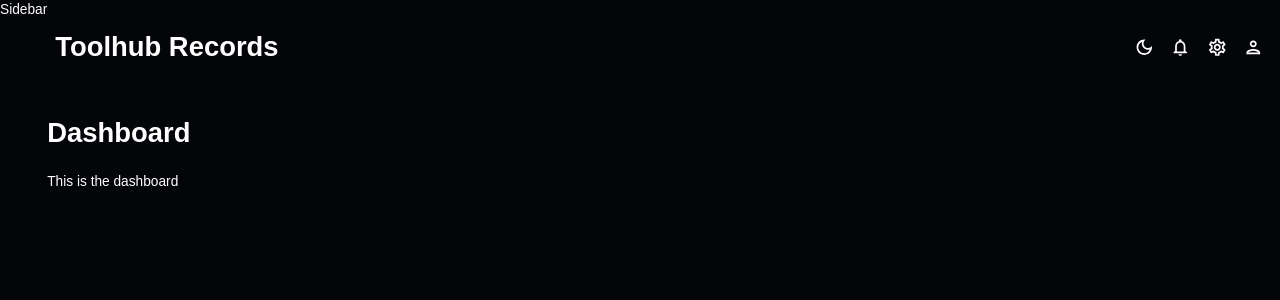
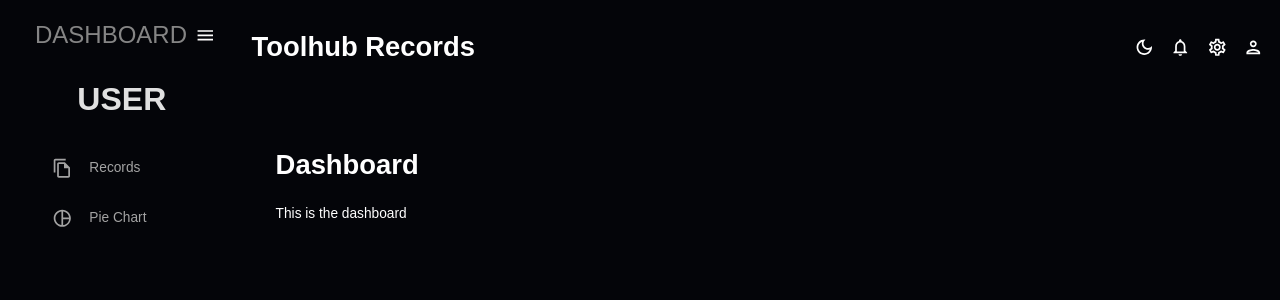
Before and after one commit to Graycemuthui/Toolhub-Record-Management, a React (Create React App) app: page / in a window 1280 px wide. Shown: the top 300 px of the page. Built offline with nearby package versions, Linux system fonts and the light colour scheme.

Commit message:
Create Sidebar for the dashboard

```diff
--- a/src/App.js
+++ b/src/App.js
@@ -1,13 +1,11 @@
 import { ColorModeContext, useMode } from "./color";
 import { CssBaseline, ThemeProvider } from "@mui/material";
 import { Routes, Route } from "react-router-dom";
-import TopBar from "./components/dashboard/topbar";
-import SideBar from "./components/dashboard/sidebar";
-import MainPage from "./components/dashboard/mainpage";
-import Form from "./components/pages/form";
-import Line from "./components/pages/line";
-import Pie from "./components/pages/pie";
-import Tools from "./components/pages/records";
+import TopBar from "./components/dashboard/TopBar";
+import SideBar from "./components/dashboard/SideBar";
+import MainPage from "./components/dashboard/MainPage";
+import Pie from "./components/dashboard/Pie";
+import Records from "./components/dashboard/Records";
 
 function App() {
   const [theme, colorMode] = useMode();
@@ -22,10 +20,8 @@ function App() {
             <TopBar />
             <Routes>
               <Route path="/" element={<MainPage />} />
-              <Route path="/tools" element={<Tools />} />
-              <Route path="/form" element={<Form />} />
+              <Route path="/tools" element={<Records />} />
               <Route path="/pie" element={<Pie />} />
-              <Route path="/line" element={<Line />} />
             </Routes>
           </main>
         </div>
--- a/src/components/dashboard/mainpage.jsx
+++ b/src/components/dashboard/mainpage.jsx
@@ -1,10 +1,12 @@
-const mainPage = () => {
+import "../../index.css";
+
+const MainPage = () => {
   return (
-    <div>
-      <h1>Dashboard</h1>
-      <p>This is the dashboard</p>
+    <div className="mainpage">
+      <h1 className="main-heading">Dashboard</h1>
+      <p className="main-paa">This is the dashboard</p>
     </div>
   );
 };
 
-export default mainPage;
+export default MainPage;
--- a/src/components/dashboard/sidebar.jsx
+++ b/src/components/dashboard/sidebar.jsx
@@ -1,5 +1,119 @@
+import { useState } from "react";
+import { ProSidebarProvider, Menu, MenuItem } from "react-pro-sidebar";
+import { Box, IconButton, Typography, useTheme } from "@mui/material";
+import { Link } from "react-router-dom";
+import { tokens } from "../../color";
+import MenuOutlinedIcon from "@mui/icons-material/MenuOutlined";
+import FileCopyOutlinedIcon from "@mui/icons-material/FileCopyOutlined";
+import PieChartOutlineOutlinedIcon from "@mui/icons-material/PieChartOutlineOutlined";
+
+const Item = ({ title, to, icon, selected, setSelected }) => {
+  const theme = useTheme();
+  const colors = tokens(theme.palette.mode);
+  return (
+    <MenuItem
+      active={selected === title}
+      style={{
+        color: colors.grey[300],
+      }}
+      onClick={() => setSelected(title)}
+      icon={icon}
+    >
+      <Typography>{title}</Typography>
+      <Link to={to} />
+    </MenuItem>
+  );
+};
+
 const SideBar = () => {
-  return <div>Sidebar</div>;
+  const theme = useTheme();
+  const colors = tokens(theme.palette.mode);
+  const [isCollapsed, setIsCollapsed] = useState(false);
+  const [selected, setSelected] = useState("MainPage");
+
+  return (
+    <Box
+      sx={{
+        "& .pro-sidebar-inner": {
+          background: `${colors.primary[400]} !important`,
+        },
+        "& .pro-icon-wrapper": {
+          backgroundColor: "transparent !important",
+        },
+        "& .pro-inner-item": {
+          padding: "5px 35px 5px 20px !important",
+        },
+        "& .pro-inner-item:hover": {
+          color: "#868dfb !important",
+        },
+        "& .pro-menu-item.active": {
+          color: "#6870fa !important",
+        },
+      }}
+    >
+      <ProSidebarProvider collapsed={isCollapsed}>
+        <Menu iconShape="square">
+          <MenuItem
+            onClick={() => setIsCollapsed(!isCollapsed)}
+            icon={isCollapsed ? <MenuOutlinedIcon /> : undefined}
+            style={{
+              margin: "10px 0 20px 0",
+              color: colors.grey[900],
+            }}
+          >
+            {!isCollapsed && (
+              <Box
+                display="flex"
+                justifyContent="space-between"
+                alignItems="center"
+                ml="15px"
+              >
+                <Typography variant="h3" color={colors.grey[400]}>
+                  DASHBOARD
+                </Typography>
+                <IconButton onClick={() => setIsCollapsed(!isCollapsed)}>
+                  <MenuOutlinedIcon />
+                </IconButton>
+              </Box>
+            )}
+          </MenuItem>
+
+          {!isCollapsed && (
+            <Box mb="25px">
+              <Box textAlign="center">
+                <Typography
+                  variant="h2"
+                  color={colors.grey[100]}
+                  fontWeight="bold"
+                  sx={{ m: "10px 0 0 0" }}
+                >
+                  USER
+                </Typography>
+              </Box>
+            </Box>
+          )}
+
+          <Box paddingLeft={isCollapsed ? undefined : "10%"}>
+            <Item
+              title="Records"
+              to="/records"
+              icon={<FileCopyOutlinedIcon />}
+              selected={selected}
+              setSelected={setSelected}
+            />
+
+            <Item
+              title="Pie Chart"
+              to="/pie"
+              icon={<PieChartOutlineOutlinedIcon />}
+              selected={selected}
+              setSelected={setSelected}
+            />
+          </Box>
+        </Menu>
+      </ProSidebarProvider>
+    </Box>
+  );
 };
 
 export default SideBar;
--- a/src/components/dashboard/topbar.jsx
+++ b/src/components/dashboard/topbar.jsx
@@ -14,7 +14,7 @@ const Topbar = () => {
   return (
     <Box display="flex" justifyContent="space-between" p={1}>
       <Box display="flex">
-        <h1 sx={{ ml: 2, flex: 1 }}>Toolhub Records</h1>
+        <h1 sx={{ ml: 6, flex: 1 }}>Toolhub Records</h1>
       </Box>
       {/* ICONS */}
       <Box display="flex">
--- a/src/components/pages/form.js
+++ /dev/null
@@ -1,9 +0,0 @@
-const Form = () => {
-  return (
-    <div>
-      <h1>Form</h1>
-    </div>
-  );
-};
-
-export default Form;
--- a/src/components/pages/line.js
+++ /dev/null
@@ -1,9 +0,0 @@
-const Line = () => {
-  return (
-    <div>
-      <h1>Line</h1>
-    </div>
-  );
-};
-
-export default Line;
--- a/src/index.css
+++ b/src/index.css
@@ -30,3 +30,7 @@ body,
 ::-webkit-scrollbar-thumb:hover {
   background: #555;
 }
+
+.mainpage {
+  padding: 2rem;
+}
```
Also changed, not shown: src/components/Header.jsx (added), src/components/dashboard/Pie.jsx (renamed from src/components/pages/pie.js), src/components/dashboard/Records.jsx (renamed from src/components/pages/records.js), src/components/data/MockData.js (renamed from src/components/data/Mock-data.js).
